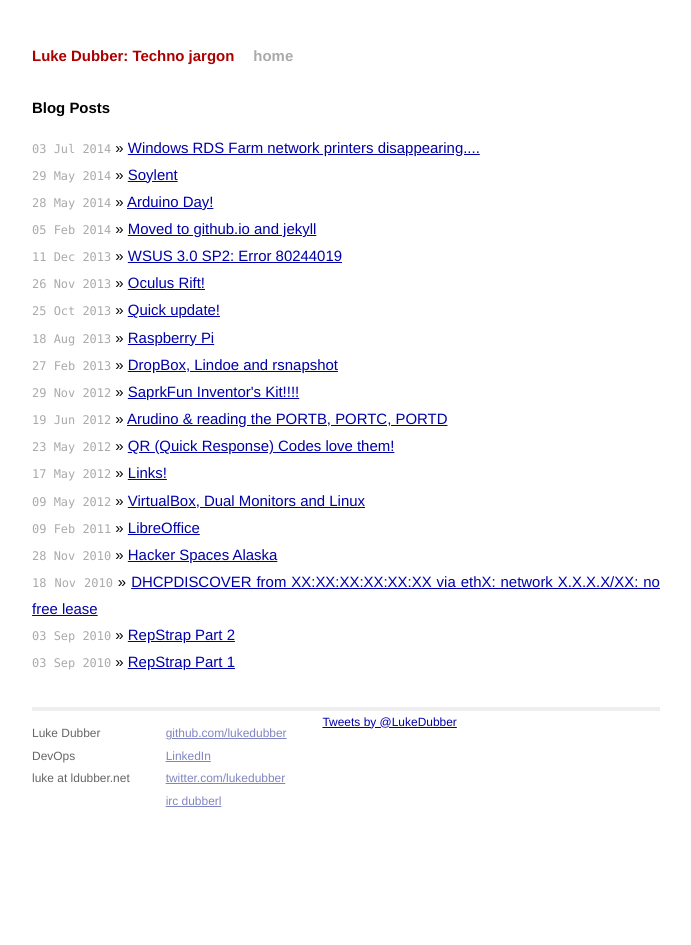
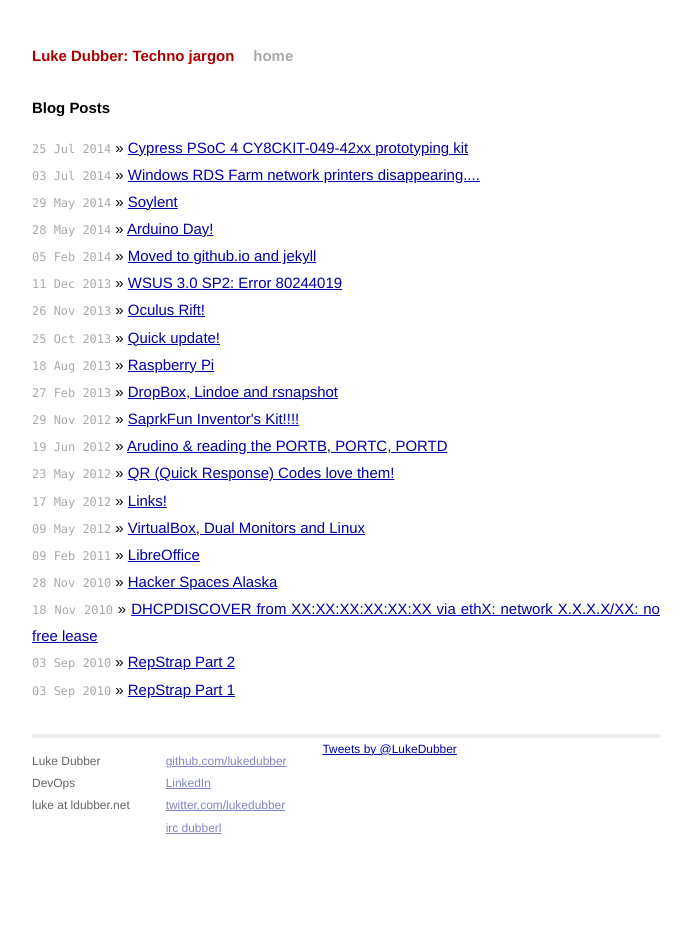
Before and after one commit to lukedubber/lukedubber.github.io, a Jekyll site: the page built from index.html, in a window 1280 px wide. Shown: the whole page, without its empty margins (294-985 px from the left). Built offline with Jekyll 4.4.1, drawn with Linux system fonts in a browser that asks for light colours; Markdown is read by kramdown in place of the engine named in the settings; comment, search, counter and statistics services are not loaded; some of the changed lines change nothing that is shown.

Commit message:
New post on Cypress PSoC chips, aslo added in footnote to my _config.yml for redcarpet

```diff
--- a/_config.yml
+++ b/_config.yml
@@ -1,6 +1,6 @@
 name: "Luke Dubber: Techno jargon"
 markdown: redcarpet
 redcarpet:
-  extensions: ["no_intra_emphasis", "fenced_code_blocks", "autolink", "tables", "with_toc_data"]
+  extensions: ["no_intra_emphasis", "fenced_code_blocks", "autolink", "tables", "with_toc_data", "footnotes"]
 highlighter: pygments
 image: "http://img.lukedubber.com/"
--- /dev/null
+++ b/_posts/2014-07-25-cypress-psoc-cy8ckit-049.markdown
@@ -0,0 +1,118 @@
+---
+layout: post
+title: Cypress PSoC 4 CY8CKIT-049-42xx prototyping kit
+---
+
+    Warning, I am juts a novice, so there might (and will be) mistakes.
+    First time using a IDE like this or using a ARM based chip.
+    Also I have defined the initialisms, I figure if my past self finds this post,
+    it might help him.
+
+#Intro
+
+So I first learned about the Cypress PSoC 4 CY8CKIT-049-4xxx protyping kits from
+[Hackaday](http://hackaday.com/2014/06/16/cypress-launches-5-arm-dev-board/) a month ago.
+It really caught my attention as a cheap board to play with. I am always looking for cheap
+boards to play with. Also I have not worked with any Cypress or ARM chips before.
+
+#Hardware
+
+About the board, it has two ICs[^IC] the first is the target (the main chip)
+an ARM Cortex M0+ based PSoc 4 MCU[^MCU]. The second chip is the USB bridge
+[CY7C65211](http://www.cypress.com/?mpn=CY7C65211-24LTXI). The USB bridge allows you to
+communicate with the devices built in bootloader for flashing code.
+
+What really neat about this whole package is that the bridge can be configured to talk UART[^URT],
+GPIO[^GPIO], I2C[^I2C] or SPI[^SPI]; so if you need a USB to serial converter, jackpot! Also
+its easily removed from the rest of the board (as you will see bellow)
+
+After a little bit of research I decided to go with 42xx, it has double the frequency and has 4
+universal digital blocks where the 41xx does not (Thanks "Tim G" from Hackaday comments![^Tim G]).
+When I deiced to pick mine up I went to [Mouser](http://www.mouser.com/), they where only $4 there
+(Also picked up a Nucleo Board STM32F4, but that's another post). At the $4 price, I picked up
+four total. I figured if I break one not a big deal, also I already gave one away.
+
+If you need the software, code, guide, design files etc. [Go here](http://www.cypress.com/?rID=92146)
+(Cypress product page for the 4xxx Prototyping kits)
+
+So I got them pretty quick and this is what they come in.
+
+![Package front]({{site.image}}/2014-07-25-cypress-psoc-cy8ckit-049/20140725_112338_15.jpg)
+
+![Package back]({{site.image}}/2014-07-25-cypress-psoc-cy8ckit-049/20140725_112307_15.jpg)
+
+Now I already opened it up, but they just used thick cardboard and put the board inside,
+honestly liked the way they did it, they store great.
+
+![Out of package]({{site.image}}/2014-07-25-cypress-psoc-cy8ckit-049/20140718_111822_18.jpg)
+
+It has the blinking LED example already on it. Plug it in and watch it go!
+
+![Plugged in]({{site.image}}/2014-07-25-cypress-psoc-cy8ckit-049/20140718_111854_18.jpg)
+
+So after having it for only a short while, I decided to add some header pins and make it work with
+a breadboard. I cut off the USB connection and then put some pins on it so I can connect
+the two. That way I can program it easier.
+
+![Breadboard mode go!]({{site.image}}/2014-07-25-cypress-psoc-cy8ckit-049/20140721_225900_18.jpg)
+
+
+
+#Development tools (IDE)
+
+I should state this again.
+
+    I am a novice, so a lot of this is all new to me!
+
+You will need to download the [PSoC Creator](http://www.cypress.com/psoccreator), this is a download
+you need to register for. Also you need the [USB-Serial Software Development Kit](http://www.cypress.com/?rID=83110)
+this has the CDC and Vendor class driver, I installed both and I think you need both (don't quote me on that).
+
+Once all the software and drivers are installed you are ready to program. I just downloaded and
+loaded [CY8CKIT-049-42xx Example Projects.zip](http://www.cypress.com/?rID=92146) from the
+***Related Files*** section.
+
+A lot of this system is drag and drop which is great, but threw me for a loop since I was use to
+using the Arduino IDE where its all C like syntax and no neat graphics. But I love the design
+files and layout tools.
+
+There is neat slide show PDF from MIT about this [here](http://web.mit.edu/6.115/www/miscfiles/Creator_for_MIT.pdf),
+its a nice introduction to the PSoC Creator. Not sure if its the most up-to-date version of
+creator but it gets you started.
+
+#Issues!
+
+Once you are ready to upload the file you may run into this error while using the ***Bootlader Host*** program.
+
+    Communication port reported error 'Unable to read data from the target device'.
+
+What that error could mean is that you don't have the proper communication port selected (should not be COM1),
+or the board was not in bootloader mode, if its not in that mode then it won't accept the binary
+image file.
+
+To put in that mode you have to do the following.
+
+What you need to do is before you plug it in, is push and hold down the little black switch at
+the end of the stick, insert into the USB port, once the LED on the board start to flash rapidly you let go.
+
+Now its ready to program, this has to be done also again if you want to verify the image in memory.
+So pull it out give Windows a few seconds to think and the repeat the hold down process.
+
+**That is one thing I really love about the Arudino over this.**
+
+
+#Conculsion
+
+I hope this was helpful to someone. Writing this down helps me remember and also a great reference for myself if
+I forget things.
+
+
+Footnotes
+-
+[^URT]: [Universal asynchronous receiver/transmitter](http://en.wikipedia.org/wiki/Universal_asynchronous_receiver/transmitter)
+[^GPIO]: [General-purpose input/output](http://en.wikipedia.org/wiki/GPIO)
+[^I2C]: [Inter-Integrated Circuit](http://en.wikipedia.org/wiki/I2c)
+[^SPI]: [Serial Peripheral Interface](http://en.wikipedia.org/wiki/Serial_Peripheral_Interface_Bus)
+[^IC]: [Integrated circuit](http://en.wikipedia.org/wiki/Integrated_circuit)
+[^MCU]: Microcontroller unit
+[^Tim G]: [Hackaday Comment](http://hackaday.com/2014/06/16/cypress-launches-5-arm-dev-board/comment-page-1/#comment-1575361)
```
